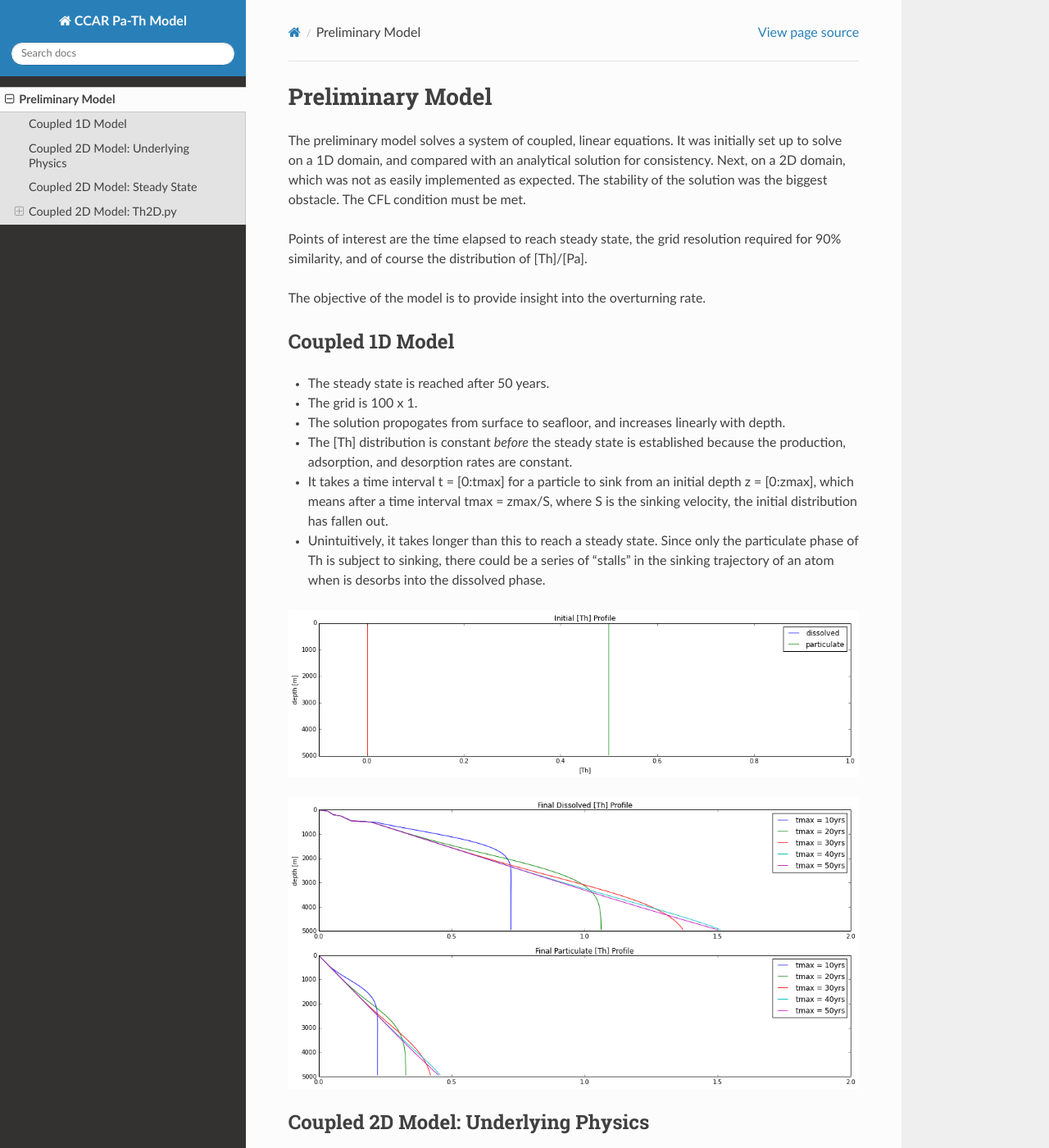
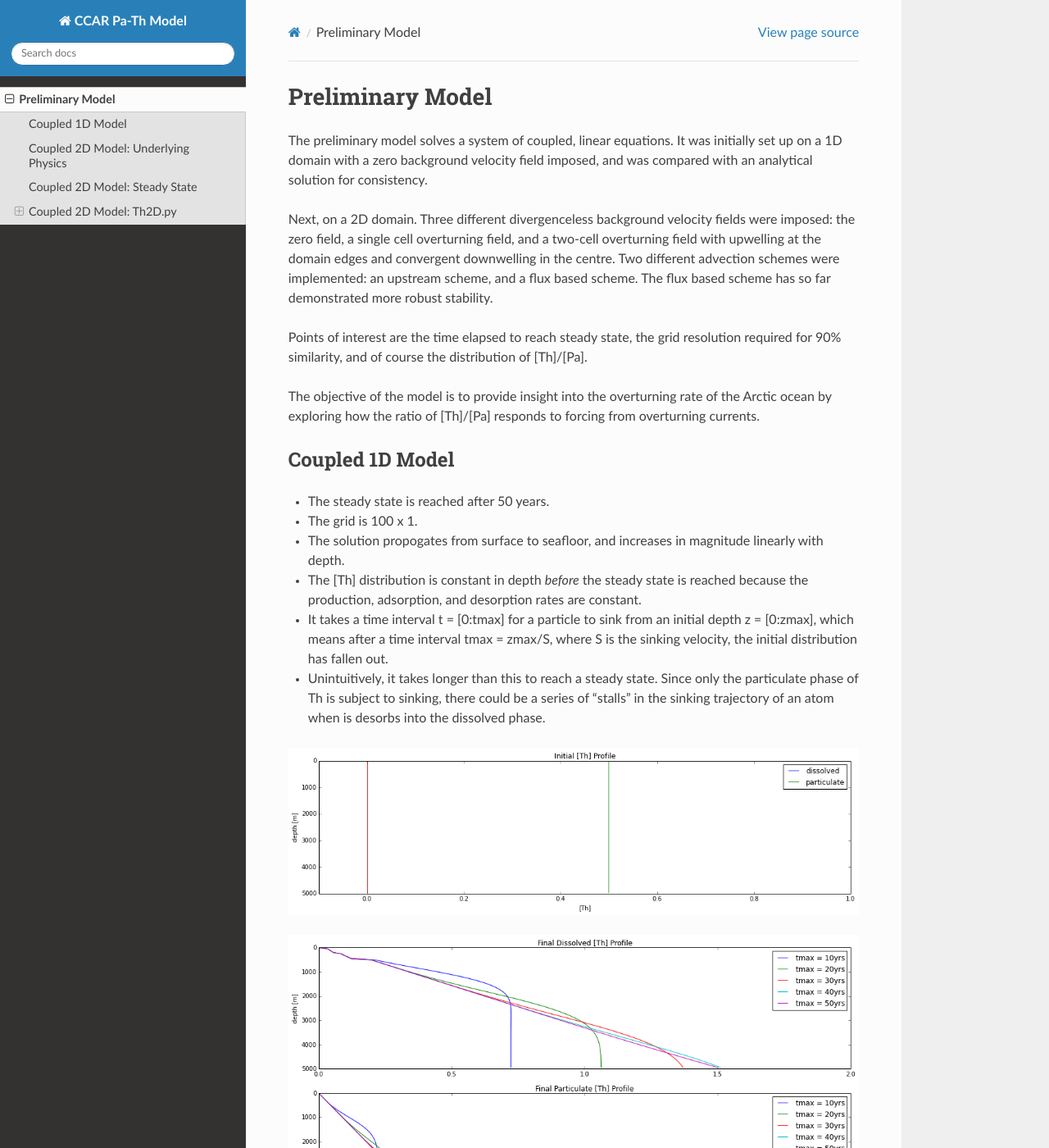
Before and after one commit to UBC-MOAD/pa-th-simple, a Sphinx documentation site: the page built from docs/prelim-model.rst, in a window 1280 px wide and 1400 px high. Shown: the whole window at 82% size. Built offline with Sphinx 7.4.7 and the Read the Docs theme 2.0.0, drawn with Linux system fonts in a browser that asks for light colours; some of the changed text lies outside the part shown.

```diff
--- a/docs/prelim-model.rst
+++ b/docs/prelim-model.rst
@@ -2,11 +2,13 @@
 Preliminary Model
 *****************
 
-The preliminary model solves a system of coupled, linear equations. It was initially set up to solve on a 1D domain, and compared with an analytical solution for consistency. Next, on a 2D domain, which was not as easily implemented as expected. The stability of the solution was the biggest obstacle. The CFL condition must be met.
+The preliminary model solves a system of coupled, linear equations. It was initially set up on a 1D domain with a zero background velocity field imposed, and was compared with an analytical solution for consistency.
+
+Next, on a 2D domain. Three different divergenceless background velocity fields were imposed: the zero field, a single cell overturning field, and a two-cell overturning field with upwelling at the domain edges and convergent downwelling in the centre. Two different advection schemes were implemented: an upstream scheme, and a flux based scheme. The flux based scheme has so far demonstrated more robust stability.
 
 Points of interest are the time elapsed to reach steady state, the grid resolution required for 90% similarity, and of course the distribution of [Th]/[Pa].
 
-The objective of the model is to provide insight into the overturning rate.
+The objective of the model is to provide insight into the overturning rate of the Arctic ocean by exploring how the ratio of [Th]/[Pa] responds to forcing from overturning currents.
 
 
 ================
@@ -17,9 +19,9 @@
 
 - The grid is 100 x 1.
 
-- The solution propogates from surface to seafloor, and increases linearly with depth.
+- The solution propogates from surface to seafloor, and increases in magnitude linearly with depth.
 
-- The [Th] distribution is constant *before* the steady state is established because the production, adsorption, and desorption rates are constant.
+- The [Th] distribution is constant in depth *before* the steady state is reached because the production, adsorption, and desorption rates are constant.
 
 - It takes a time interval t = [0:tmax] for a particle to sink from an initial depth z = [0:zmax], which means after a time interval tmax = zmax/S, where S is the sinking velocity, the initial distribution has fallen out.
 
@@ -32,13 +34,11 @@
 Coupled 2D Model: Underlying Physics
 ====================================
 
-- The steady state is reached after 50 years, and propogates from surface to seafloor.
+- The steady state for Th is reached after 100 years, while the steady state for Pa is reached after 1000 years. The order of magnitude difference between the two is caused by the order of magnitude difference in the production, adsorption, and desorption constants that govern the two elements.
 
-- The downwelling region approaches steady state at a faster rate the the upwelling region because particles in this region traverse the full ocean depth more quickly, so the steady state propagates more quickly also.
+- Both solutions propogate from surface to seafloor.
 
-- The downwelling region exhibits higher s.s. [], and the upwellling exhibits lower s.s. [].
-
-- When the sinking velocity is faster, the [] has to be decreased near the surface because the production and ad/de-sorption rates have not changed, but the particulate phase falls out at a faster rate. This lesser [] at the surface has to be balanced by an increased [] at the floor. This is why a faster sinking rate increases the steady state [] at depth, as well as the slope along an x-isoline.
+- Upwelling currents are reflected in the concentration profile as regions of high concentration. This is caused by the upward force that suspends particulate matter in the water column.
 
 .. figure:: ../images/2D0vel.png
 .. figure:: ../images/2D100yr[Th]0vel.png
@@ -59,14 +59,21 @@
 ==============================
 
 **[Th]**
-		- zero velocity: The magnitude and distribution of [Th] change very little between 40 and 100 years. After 50 years, 				the solution is 90% similar to the 100 year solution. The solution shows a constant [Th] over depths 4250 - 				5000m, but this is just a relic of the boundary condition that was not considered in the analytical solution.
+		- zero velocity:        100 years
 
-		- single cell velocity: also takes 50 years
+		- single cell velocity: 100 years
 
-		- two cell velocity: also takes 50 years
+		- two cell velocity:    100 years
+
+**[Th]**
+		- zero velocity:        1000 years
+
+		- single cell velocity: 1000 years
+
+		- two cell velocity:    1000 years
 
 **[Th] / [Pa]**
-		- zero velocity: takes longer than 80 years to reach steady state. Still have to run more code.
+		- zero velocity:
 
 		- single cell velocity:
 
```
Also changed, not shown: 1 other file.
